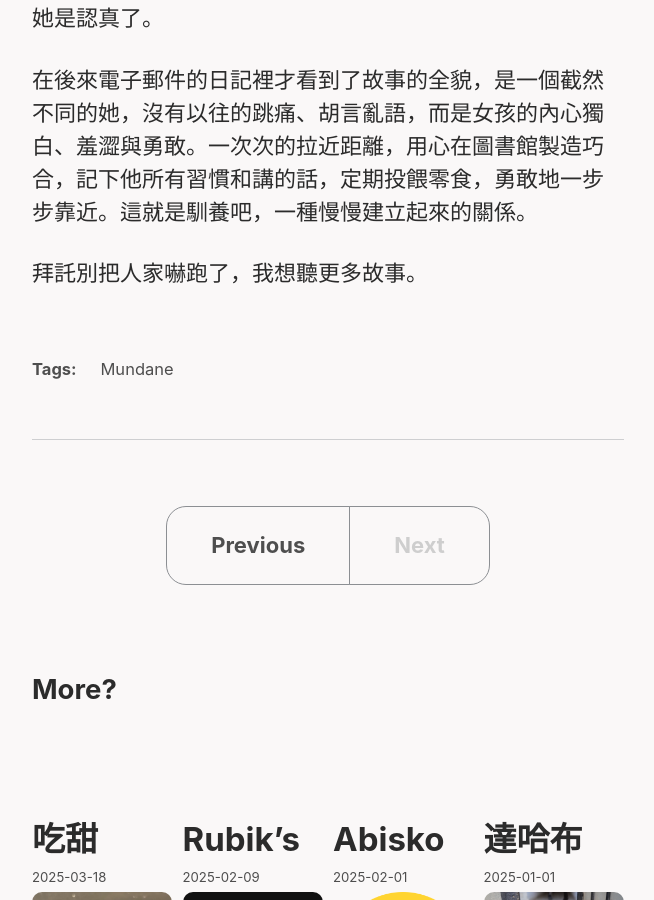
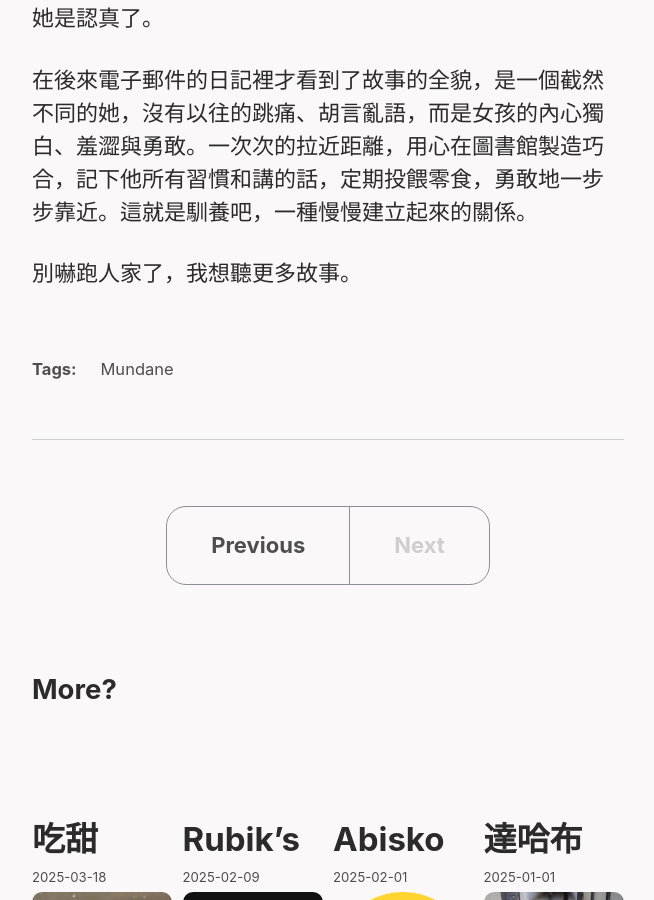
Before and after one commit to zebra314/zebra314.github.io, a Jekyll site: the page built from _posts/2025-11-02-敏娟.md, in a window 1280 px wide and 900 px high, scrolled down 1259 px. Shown: the whole window, without its empty margins (312-966 px from the left). Built offline with Jekyll 4.4.1, drawn with Linux system fonts in a browser that asks for light colours; cached includes are drawn as plain includes.

Commit message:
Update content

```diff
--- a/_posts/2025-11-02-敏娟.md
+++ b/_posts/2025-11-02-敏娟.md
@@ -13,4 +13,4 @@ tag: Mundane
 
 在後來電子郵件的日記裡才看到了故事的全貌，是一個截然不同的她，沒有以往的跳痛、胡言亂語，而是女孩的內心獨白、羞澀與勇敢。一次次的拉近距離，用心在圖書館製造巧合，記下他所有習慣和講的話，定期投餵零食，勇敢地一步步靠近。這就是馴養吧，一種慢慢建立起來的關係。
 
-拜託別把人家嚇跑了，我想聽更多故事。
+別嚇跑人家了，我想聽更多故事。
```
